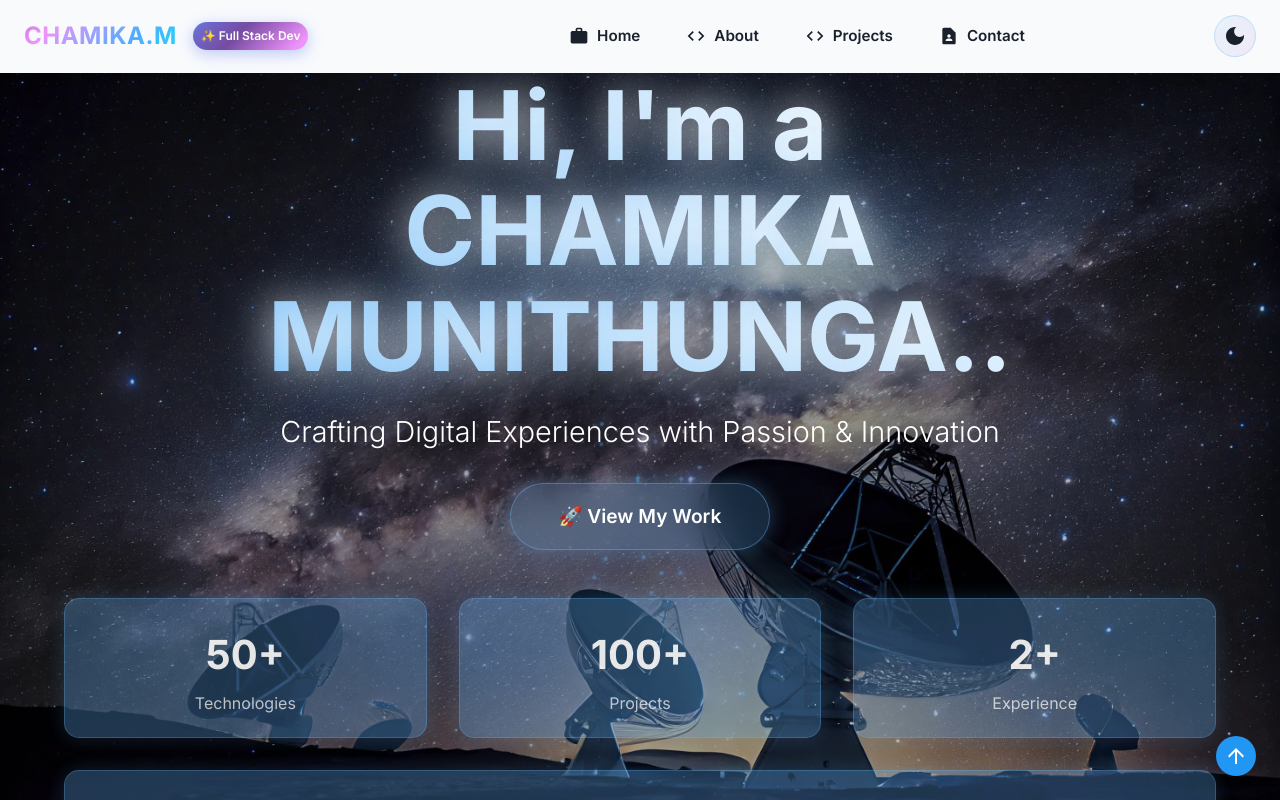
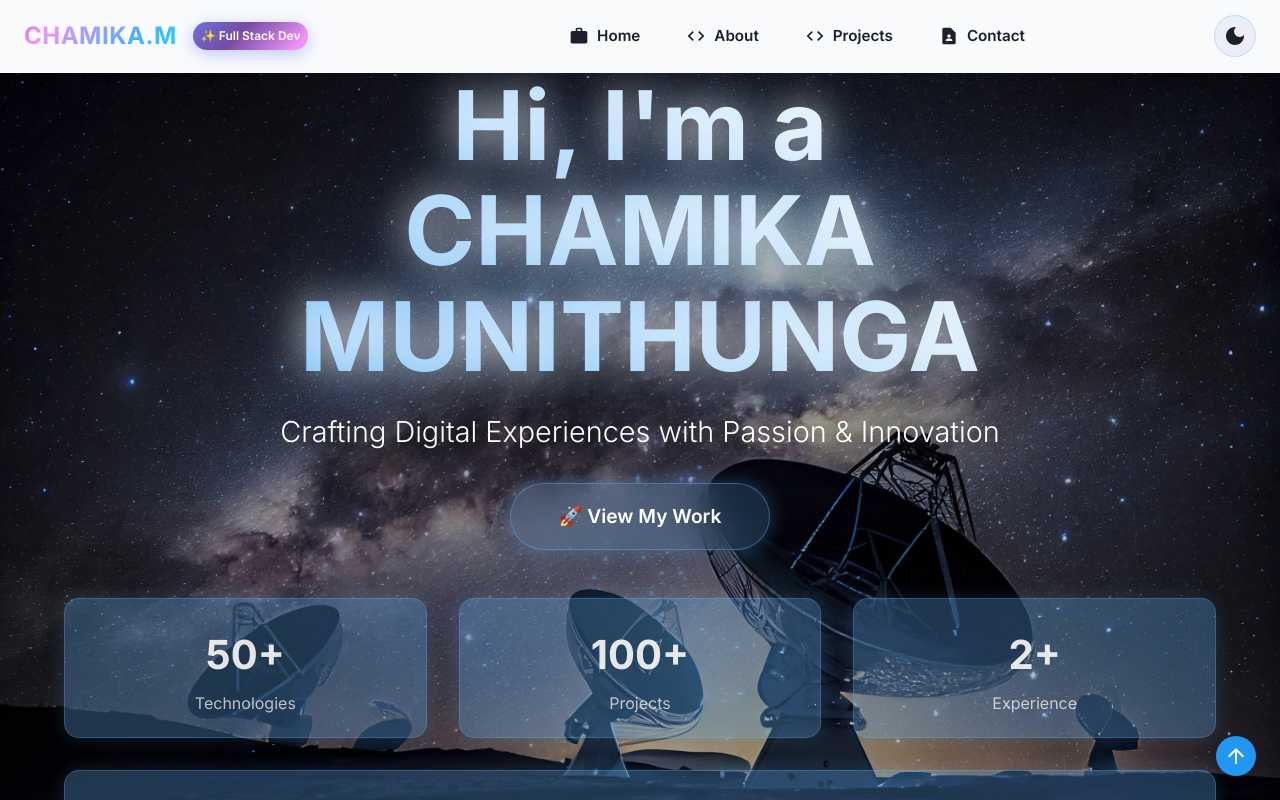
Before and after one commit to chamikamunithunga/CHAMIKA.M.com, a React (Vite) app: page / in a window 1280 px wide. Shown: the top 800 px of the page. Built offline with nearby package versions, Linux system fonts and the light colour scheme.

Commit message:
Fix typo in AnimatedHome component

```diff
--- a/src/components/AnimatedHome.jsx
+++ b/src/components/AnimatedHome.jsx
@@ -152,7 +152,7 @@ const AnimatedHome = () => {
             <br />
             <span style={{ color: '#90caf9' }}>CHAMIKA</span>
             <br />
-            MUNITHUNGA..
+            MUNITHUNGA
           </Typography>
 
           <Typography
```
